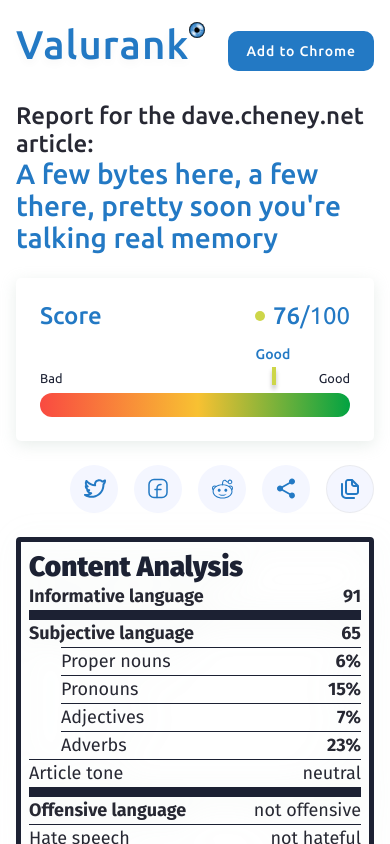
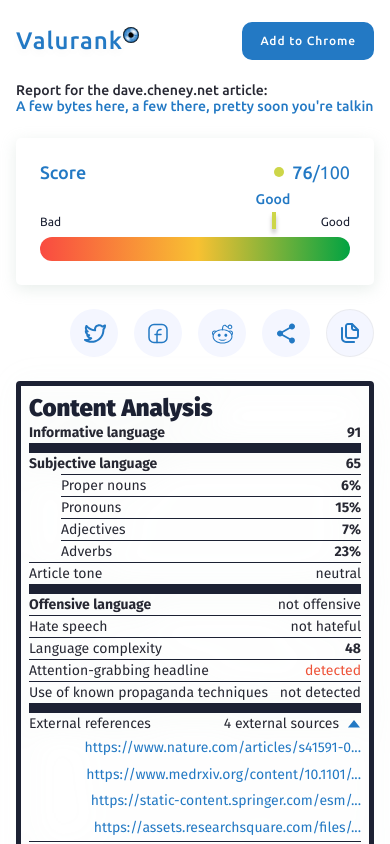
Before and after one commit to kindrakevychn/Next-report, a Next.js app: page /new in a window 390 px wide. Shown: the top 844 px of the page. Built offline with nearby package versions, Linux system fonts and the light colour scheme.

Commit message:
mobile responsive font-size

```diff
--- a/components/new/extension-banner.module.css
+++ b/components/new/extension-banner.module.css
@@ -12,3 +12,9 @@
   color: #2379c4;
   text-decoration: underline;
 }
+
+@media only screen and (max-width: 660px) {
+  .container {
+    font-size: 1.25rem;
+  }
+}
--- a/components/new/indicators.module.css
+++ b/components/new/indicators.module.css
@@ -82,6 +82,13 @@
 }
 
 @media only screen and (max-width: 660px) {
+  .head {
+    font-size: 1.5rem;
+  }
+  .details,
+  .row {
+    font-size: 0.875rem;
+  }
   .dataLeftMargin {
     margin-left: 2rem;
   }
--- a/components/new/navbar.jsx
+++ b/components/new/navbar.jsx
@@ -1,5 +1,3 @@
-/* eslint-disable @next/next/no-img-element */
-
 import clsx from "clsx";
 
 import buttonStyles from "../../styles/button.module.css";
--- a/components/new/navbar.module.css
+++ b/components/new/navbar.module.css
@@ -41,11 +41,12 @@
 }
 
 @media only screen and (max-width: 660px) {
+  .title {
+    font-size: 1.5rem;
+  }
   .button {
     padding: 0.65rem 1rem;
-  }
-  .container > * {
-    margin-bottom: 0.75rem;
+    font-size: 0.75rem;
   }
 
   .container > *:last-child {
--- a/components/new/score.module.css
+++ b/components/new/score.module.css
@@ -70,7 +70,7 @@
   display: flex;
   justify-content: space-between;
   align-items: center;
-  font-size: 0.8rem;
+  font-size: 0.75rem;
   margin-top: 0.625rem;
   position: absolute;
   top: -2rem;
@@ -102,8 +102,14 @@
 @media only screen and (max-width: 660px) {
   .container {
     flex-direction: column;
-    gap: 1rem;
+    gap: 0.5rem;
   }
+
+  .title,
+  .score {
+    font-size: 1.125rem;
+  }
+
   .header {
     flex-direction: row;
   }
--- a/pages/new/report.module.css
+++ b/pages/new/report.module.css
@@ -8,6 +8,12 @@
   font-size: 1.75rem;
   font-weight: 500;
   color: #2379c4;
+
+  width: 100%;
+  clear: both;
+  display: inline-block;
+  overflow: hidden;
+  white-space: nowrap;
 }
 .col {
   display: flex;
@@ -44,6 +50,13 @@
   }
 }
 
+@media only screen and (max-width: 660px) {
+  .articleTitle,
+  .subTitle {
+    font-size: 0.875rem;
+  }
+}
+
 @media only screen and (max-width: 768px) {
   .row2 {
     flex-wrap: wrap;
```
